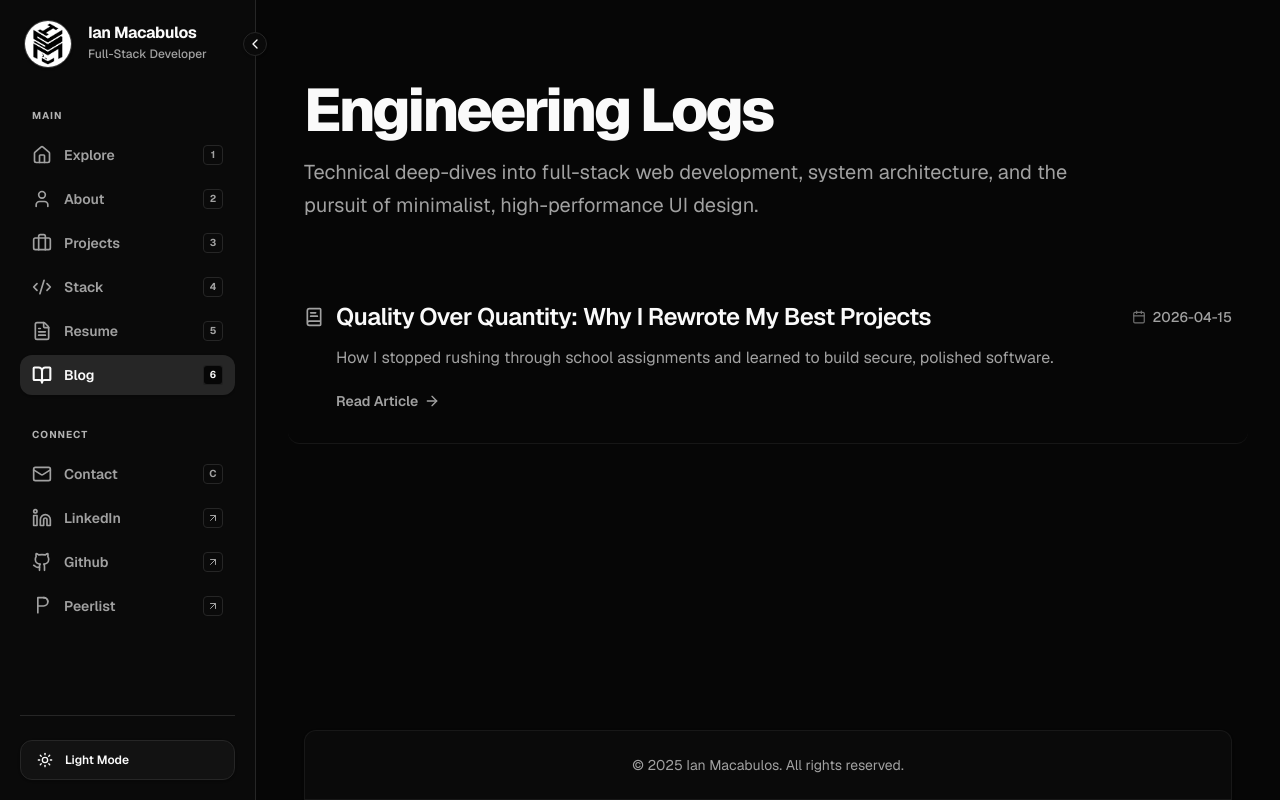
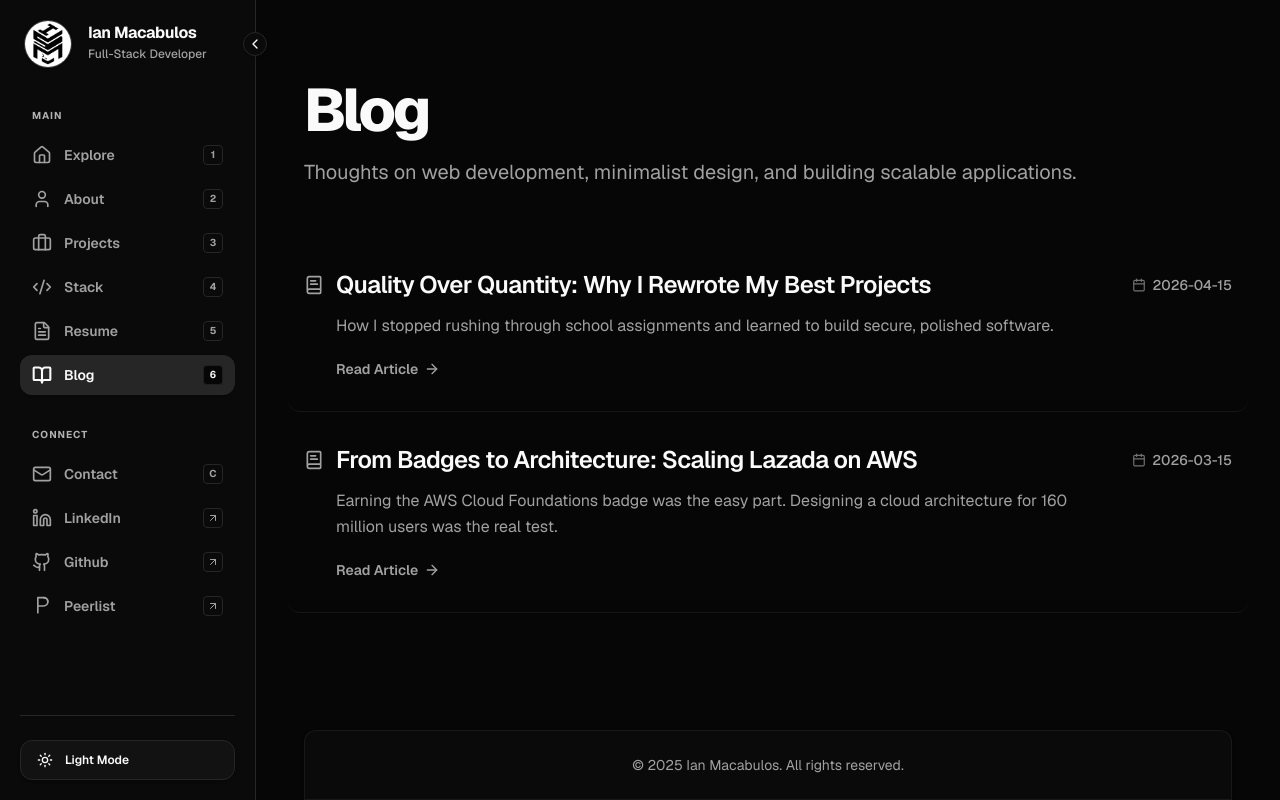
Before and after one commit to iyawnnn/im-portfolio, a Next.js app: page /blog in a window 1280 px wide. Built offline with nearby package versions, Linux system fonts and the light colour scheme.

Commit message:
fix: add layout and add blog

```diff
--- a/src/app/blog/[slug]/page.tsx
+++ b/src/app/blog/[slug]/page.tsx
@@ -29,7 +29,6 @@ export default async function BlogPostPage({
   return (
     <div className="flex w-full max-w-6xl mx-auto flex-col px-8 lg:px-12 pt-6 md:pt-12 pb-24 font-sans">
 
-      {/* Tightened Navigation Margins */}
       <div className="mb-8 md:mb-10">
         <Link
           href="/blog"
@@ -88,8 +87,8 @@ export default async function BlogPostPage({
           prose-p:text-muted-foreground prose-p:leading-relaxed prose-p:text-[1.05rem]
           prose-a:text-foreground prose-a:underline prose-a:underline-offset-4
           prose-img:rounded-2xl prose-img:border prose-img:border-border/50
-          prose-blockquote:border-l-[3px] prose-blockquote:border-foreground prose-blockquote:bg-muted/20 prose-blockquote:px-6 prose-blockquote:py-4 prose-blockquote:rounded-r-xl prose-blockquote:not-italic prose-blockquote:text-foreground
-          prose-code:text-foreground prose-code:bg-muted/50 prose-code:px-1.5 prose-code:py-0.5 prose-code:rounded-md prose-code:font-mono prose-code:before:content-none prose-code:after:content-none
+          prose-blockquote:border-l-[3px] prose-blockquote:border-foreground prose-blockquote:bg-muted/80 dark:prose-blockquote:bg-muted/20 prose-blockquote:px-6 prose-blockquote:py-4 prose-blockquote:rounded-r-xl prose-blockquote:not-italic prose-blockquote:text-foreground
+          prose-code:text-foreground prose-code:bg-muted/80 dark:prose-code:bg-muted/30 prose-code:px-1.5 prose-code:py-0.5 prose-code:rounded-md prose-code:font-mono prose-code:before:content-none prose-code:after:content-none
           prose-pre:bg-[#111111] dark:prose-pre:bg-muted/20 prose-pre:border prose-pre:border-border/50 prose-pre:rounded-xl">
 
           <MDXRemote
--- /dev/null
+++ b/src/app/blog/layout.tsx
@@ -0,0 +1,22 @@
+import type { Metadata } from "next";
+
+export const metadata: Metadata = {
+  title: "Blog",
+  description:
+    "Thoughts on web development, minimalist design, and building scalable applications.",
+  openGraph: {
+    title: "Blog | Ian Macabulos",
+    description:
+      "Thoughts on web development, minimalist design, and building scalable applications.",
+    siteName: "Ian Macabulos Portfolio",
+    type: "website",
+  },
+};
+
+export default function BlogLayout({
+  children,
+}: {
+  children: React.ReactNode;
+}) {
+  return <>{children}</>;
+}
--- a/src/app/blog/page.tsx
+++ b/src/app/blog/page.tsx
@@ -1,25 +1,7 @@
 import Link from "next/link";
 import { getAllPostsMeta } from "@/lib/mdx";
-import {
-  ArrowRight,
-  Calendar,
-  BookText,
-  Code2,
-  LayoutTemplate,
-  Database,
-  Server,
-  Terminal,
-  Sparkles
-} from "lucide-react";
+import { ArrowRight, Calendar, BookText, Code2, LayoutTemplate, Database, Server, Terminal, Sparkles } from "lucide-react";
 
-// 1. Reverted tab title to Blog
-export const metadata = {
-  title: "Blog | Ian Macabulos",
-  description: "Technical essays and architectural notes on full-stack web development, serverless scaling, and crafting borderless user interfaces.",
-  keywords: ["Full-Stack Development", "Web Architecture", "UI/UX Design", "Next.js", "Minimalist Design", "Tech Blog"],
-};
-
-// 2. Icon Dictionary
 const iconMap: Record<string, React.ElementType> = {
   code: Code2,
   ui: LayoutTemplate,
@@ -33,23 +15,24 @@ const iconMap: Record<string, React.ElementType> = {
 export default function BlogIndexPage() {
   const posts = getAllPostsMeta();
 
+  const sortedPosts = posts.sort((a: any, b: any) => {
+    return new Date(b.date).getTime() - new Date(a.date).getTime();
+  });
+
   return (
     <div className="flex w-full max-w-6xl mx-auto flex-col gap-12 px-8 lg:px-12 pt-8 md:pt-20 pb-24">
 
-      {/* HEADER: Adjusted content width and sizing */}
       <section className="flex flex-col gap-3 md:gap-4">
         <h1 className="text-4xl font-extrabold tracking-tighter sm:text-5xl lg:text-6xl text-foreground">
-          Engineering Logs
+          Blog
         </h1>
         <p className="text-base text-muted-foreground sm:text-lg md:text-xl max-w-[800px] leading-relaxed">
-          Technical deep-dives into full-stack web development, system architecture, and the pursuit of minimalist, high-performance UI design.
+          Thoughts on web development, minimalist design, and building scalable applications.
         </p>
       </section>
 
-      {/* ROW LIST */}
       <section className="flex flex-col">
-        {posts.map((post: any) => {
-          // 3. Resolve the icon dynamically
+        {sortedPosts.map((post: any) => {
           const postIconKey = post.icon?.toLowerCase() || "default";
           const PostIcon = iconMap[postIconKey] || iconMap.default;
 
@@ -81,7 +64,7 @@ export default function BlogIndexPage() {
           );
         })}
 
-        {posts.length === 0 && (
+        {sortedPosts.length === 0 && (
           <div className="py-12 text-center text-muted-foreground border-t border-border/50 mt-4">
             No system logs available yet. Check back later.
           </div>
--- a/src/components/mdx/preview-link.tsx
+++ b/src/components/mdx/preview-link.tsx
@@ -11,6 +11,7 @@ const previewMap: Record<string, string> = {
   "/projects/mamars": "/projects/mamars/mamars-cover.webp",
   "/projects/movieloom": "/projects/movieloom/movieloom-cover.webp",
   "/projects/thryve": "/projects/thryve/thryve-cover.webp",
+  "https://www.credly.com/badges/96846437-3bb4-48cd-95f2-a9b4540fb83e/public_url": "/blog/aws-badge-preview.webp",
 };
 
 export const CustomLink = ({ href, children, ...props }: any) => {
@@ -22,13 +23,14 @@ export const CustomLink = ({ href, children, ...props }: any) => {
       <span className="relative inline-block group cursor-pointer font-sans">
         <Link
           href={href}
+          target={isInternal ? undefined : "_blank"}
+          rel={isInternal ? undefined : "noopener noreferrer"}
           className="text-foreground underline underline-offset-4 decoration-border hover:decoration-foreground transition-colors font-medium"
           {...props}
         >
           {children}
         </Link>
 
-        {/* FIXED: Changed <div> to <span> to prevent HTML hydration errors inside markdown <p> tags */}
         <span className="absolute bottom-full left-1/2 -translate-x-1/2 mb-2 w-64 sm:w-72 opacity-0 translate-y-2 pointer-events-none group-hover:opacity-100 group-hover:translate-y-0 transition-all duration-300 z-50 rounded-xl overflow-hidden shadow-2xl border border-border/50 flex flex-col leading-none text-[0px] bg-transparent">
           <Image
             src={previewImage}
--- /dev/null
+++ b/src/content/blog/architecting-lazada.mdx
@@ -0,0 +1,30 @@
+---
+title: "From Badges to Architecture: Scaling Lazada on AWS"
+date: "2026-03-15"
+description: "Earning the AWS Cloud Foundations badge was the easy part. Designing a cloud architecture for 160 million users was the real test."
+coverImage: "/blog/aws-lazada-cover.webp"
+---
+
+I recently completed the [AWS Academy Cloud Foundations Badge](https://www.credly.com/badges/96846437-3bb4-48cd-95f2-a9b4540fb83e/public_url).
+
+It was a requirement for my degree, and for a few weeks, my life was nothing but acronyms. I memorized the differences between an EC2 instance, an S3 bucket, and a VPC. I learned about security groups and IAM roles. I passed the exam, got the digital badge, and felt pretty good about my cloud knowledge.
+
+But knowing what a tool does is very different from knowing how to build a house with it.
+
+The real test came during our final project for my 6CLOUDCOM class under Dr. Jonilo Mababa. The assignment was to design a comprehensive AWS cloud architecture for a massive, real-world business. My team chose Lazada Singapore Pte. Ltd.
+
+Lazada is not a small application. It is a third-party marketplace that handles 160 million active monthly users across Southeast Asia. You cannot just spin up a single server and hope for the best.
+
+Suddenly, the definitions I memorized for my AWS badge were not enough.
+
+We had to figure out how to map out Elastic Load Balancers to distribute traffic during massive sale events. We had to architect Auto Scaling Groups so the servers would not crash when millions of users logged in simultaneously. We had to ensure high availability across multiple Availability Zones to prevent single points of failure.
+
+It took hours of diagramming and arguing over routing tables to get our five architecture blueprints right.
+
+> Everything fails, all the time. — Werner Vogels, CTO of Amazon
+
+Dr. Jonilo Mababa emphasized this reality. A cloud service is just a single gear. The architecture is the engine. You have to design the system expecting those gears to break.
+
+That project completely changed how I look at backend development. It is incredibly easy to say "just put it in the cloud." It is entirely different to wire those cloud services together securely and efficiently.
+
+The AWS badge got my foot in the door and gave me the vocabulary. But architecting a system that could theoretically support Alibaba-level traffic is what actually made me feel like an engineer.
```
Also changed, not shown: public/blog/aws-badge-preview.webp (added), public/blog/aws-lazada-cover.webp (added).
